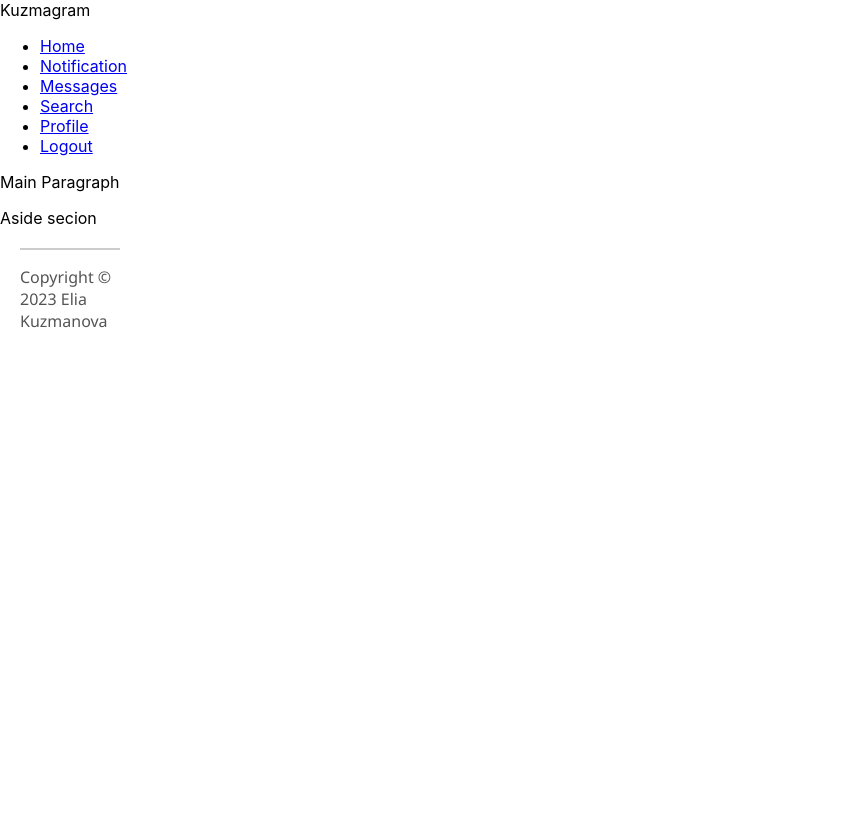
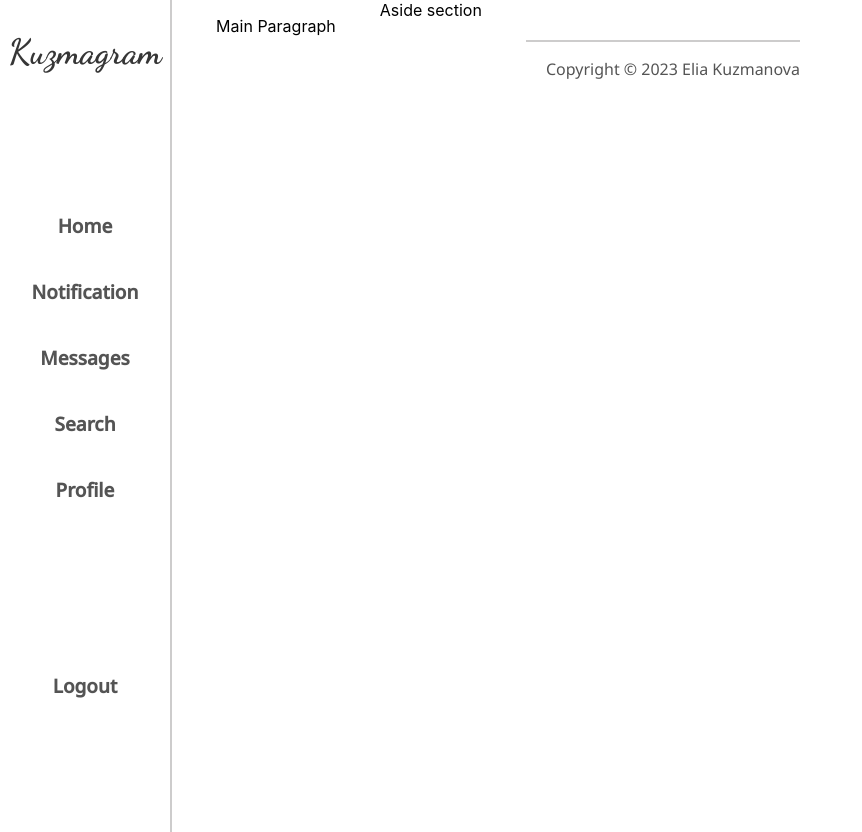
Before and after one commit to eliakuzmanova/kuzmagram, a React (Create React App) app in the folder client/: page / in a window 1280 px wide. Shown: the whole page, without its empty margins (0-862 px from the left). Before the commit the page ends 800 px from the top, so only its background shows below. Built offline with nearby package versions, Linux system fonts and the light colour scheme.

Commit message:
fix css and add home

```diff
--- a/client/src/components/Footer.js
+++ b/client/src/components/Footer.js
@@ -4,7 +4,9 @@ export default function Footer() {
     return(
 
         <footer className={footer["footer"]}>
+            <div className={footer["container-footer"]}>
         <p className={footer["copyright"]}>Copyright &#169; 2023 Elia Kuzmanova</p>
+        </div>
         </footer>
     )
 }
--- a/client/src/components/Home.js
+++ b/client/src/components/Home.js
@@ -4,37 +4,39 @@ import styles from "../styles/home.module.css";
 
 export default function Home() {
     return (
-        <>
+        <div className={styles["container-home"]}>
             <header>
-                <nav>
-                    <span>Kuzmagram</span>
-                    <ul><li>
-                        <Link to={"/"}>Home</Link>
+                <nav className={styles["navbar"]}>
+                    <ul >
+                        <span className={styles["logo"]}>Kuzmagram</span>
+                        <li>
+                            <Link className={styles["link"]} to={"/"}>Home</Link>
                         </li>
                         <li>
-                        <Link to={"/notifications"}>Notification</Link>
+                            <Link className={styles["link"]} to={"/notifications"}>Notification</Link>
                         </li>
                         <li>
-                        <Link to={"/messages"}>Messages</Link>
+                            <Link className={styles["link"]} to={"/messages"}>Messages</Link>
                         </li>
                         <li>
-                        <Link to={"/search"}>Search</Link>
+                            <Link className={styles["link"]} to={"/search"}>Search</Link>
                         </li>
                         <li>
-                        <Link to={"/:username"}>Profile</Link>
+                            <Link className={styles["link"]} to={"/:username"}>Profile</Link>
                         </li>
                         <li>
-                        <Link to={"/logout"}>Logout</Link>
-                    </li></ul>
+                            <Link className={`${styles["link"]} ${styles["logout"]}`} to={"/logout"}>Logout</Link>
+                        </li>
+                    </ul>
                 </nav>
             </header>
             <main>
                 <p>Main Paragraph</p>
             </main>
             <aside>
-                Aside secion
+                Aside section
             </aside>
             <Footer />
-        </>
+        </div>
     )
 }
--- a/client/src/components/Register.js
+++ b/client/src/components/Register.js
@@ -7,7 +7,7 @@ import Footer from "./Footer";
 export default function Register() {
 
     return (
-        <>
+        <div className={styles["top-container"]}>
             <main className={styles["main"]}>
                 <div className={styles["register-wrapper"]}>
                     <div className={styles["div-logo"]}>
@@ -37,6 +37,6 @@ export default function Register() {
                 </div>
             </main>
             <Footer />
-        </>
+        </div>
     )
 }
--- a/client/src/styles/footer.module.css
+++ b/client/src/styles/footer.module.css
@@ -1,14 +1,47 @@
 @import url('https://fonts.googleapis.com/css2?family=Noto+Sans:wght@400&display=swap');
 
 :root{
-    --blue: rgb(37, 212, 215);
-    --dark-gray: rgb(84, 84, 84);;
+    --blue: rgb(28, 183, 185);
+    --dark-gray: rgb(84, 84, 84);
     --light-gray: rgb(205, 204, 204);
 }
+/* .footer{
+    width: 100%;
+    position: fixed;
+    bottom: 0;
+    left: 50%;
+    margin-left: -50%;
+    height: 50px;
+} */
+.footer {
+    display: flex;
+    flex-direction: column;
+    justify-content: space-between;
+    align-items: center
+}
 
-.footer {
-    margin: 20px;
+.container-footer {
+    margin-top: 40px;
     border-top: 2px solid var(--light-gray);
+    color: var(--dark-gray);
+    height: 80px;
+
+    /* height: 110px; */
+}
+
+.copyright{
     font-family: 'Noto Sans', sans-serif;
     color: var(--dark-gray);
+    margin-left: 20px;
+
 }
+/* @media only screen and (max-width: 1200px) {
+    .footer {
+        display: flex;
+        flex-direction: column;
+        justify-content: space-between;
+    }
+    .container-footer{
+        margin-top: 20px;
+    }
+} */
--- a/client/src/styles/home.module.css
+++ b/client/src/styles/home.module.css
@@ -1,26 +1,67 @@
 @import url('https://fonts.googleapis.com/css2?family=Dancing+Script:wght@700&display=swap');
 @import url('https://fonts.googleapis.com/css2?family=Noto+Sans:wght@400&display=swap');
-
+:root{
+    --blue: rgb(28, 183, 185);
+    --dark-gray: rgb(84, 84, 84);
+    --light-gray: rgb(205, 204, 204);
+}
 body{
-    display: grid;
-    grid-template-areas:
-    "nav main main aside"
-    "nav main main aside"
-    "nav main main footer";
-
-    /* grid-template-areas:
-    "nav main main main aside aside"
-    "nav main main main aside aside"
-    "nav main main main aside aside"
-    "nav main main main aside aside"
-    "nav main main main footer footer"
-    "nav main main main footer footer"; */
-
-    grid-template-columns: 140px auto;
-    gap: 20px;
+    height: 100vh;
+    width: 100vh;
+}
+.container-home {
+    display: flex;
+    flex-direction: row;
+    justify-content: space-between;
 }
 
-header {grid-area: header;}
-main {grid-area: main;}
-aside {grid-area: aside;}
-footer {grid-area: footer;}
+.navbar {
+    display: flex;
+    border-right: 2px solid var(--light-gray);
+
+}
+
+.logo {
+
+    font-family: 'Dancing Script', cursive;
+    font-size: 35px;
+    color: rgb(54, 54, 54);
+    margin-bottom: 40px;
+    margin-top: 15px;
+    transition:all 0.9s linear;
+}
+.logo:hover {
+    color: var(--blue);
+}
+ul{
+    display: flex;
+    flex-direction: column;
+    align-items: center;
+    padding: 0px;
+    width: 170px;
+    height: 100vh;
+}
+li {
+    position: relative;
+    top: 100px;
+    list-style-type: none;
+    margin-bottom: 40px;
+}
+.logout{
+    position: relative;
+    top: 130px;
+}
+.link {
+
+    font-family: 'Noto Sans', sans-serif;
+    font-weight: 600;
+    text-decoration: none;
+    color: var(--dark-gray);
+    font-size: 19px;
+    transition:all 0.3s ease-in-out;
+}
+
+.link:hover {
+    color: var(--blue);
+
+}
--- a/client/src/styles/register.module.css
+++ b/client/src/styles/register.module.css
@@ -6,6 +6,11 @@
     --blue: rgb(28, 183, 185);
     --dark-gray: rgb(84, 84, 84);
     --light-gray: rgb(205, 204, 204);
+}
+
+.top-container{
+    display: flex;
+    flex-direction: column;
 }
 
 .main {
@@ -21,8 +26,10 @@
     border: 2px solid var(--light-gray);
     border-radius: 15px;
     width: 500px;
-    height: 680px;
+    max-height: 680px;
+    height: auto;
     margin-top: 20px;
+
 }
 
 .div-logo {
@@ -143,3 +150,7 @@
 .sign-in:hover{
     color: var(--dark-gray);
 }
+
+/* @media screen and (min-width: 800px){
+
+} */
```
Lines whose indentation alone changed are shown as unchanged.
